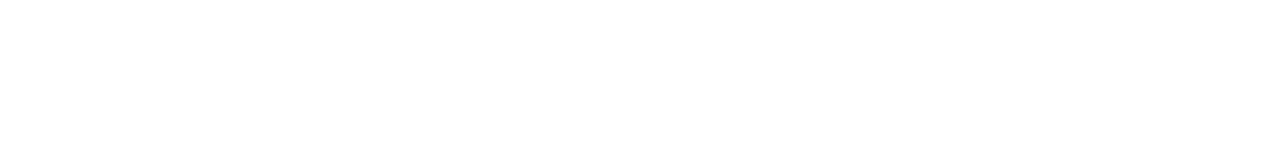
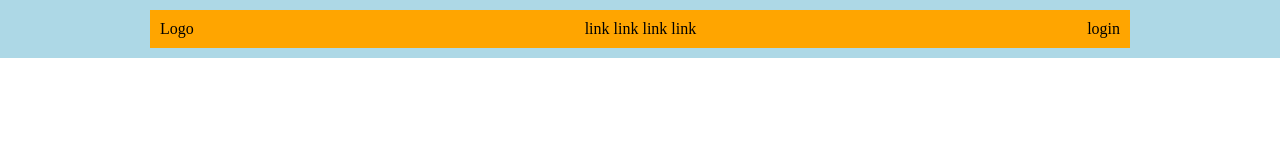
Before and after one commit to GabrielePazi/htmlcss-struttura-discord, a plain HTML site: page index.html in a window 1280 px wide. Drawn offline with Linux system fonts and the light colour scheme.

Commit message:
dimensiona e centra gli span nella nav

```diff
--- a/css/style.css
+++ b/css/style.css
@@ -3,3 +3,34 @@
     margin: 0;
     padding: 0;
 }
+
+nav {
+    background-color: lightblue;
+    padding: 10px 0px;
+}
+
+.flex-container {
+    background-color: orange;
+    max-width: 980px;
+    margin: auto;
+    padding: 10px;
+    display: flex;
+}
+
+.logo_container {
+    flex-grow: 1;
+    display: flex;
+    justify-content: flex-start;
+}
+
+.link_container {
+    flex-grow: 3;
+    display: flex;
+    justify-content: center;
+}
+
+.login_container {
+    flex-grow: 1;
+    display: flex;
+    justify-content: flex-end;
+}
--- a/index.html
+++ b/index.html
@@ -5,7 +5,21 @@
 </head>
 <body>
     <header>
+        <nav>
+            <div class="flex-container">
+                <div class="logo_container">
+                    <span>Logo</span>
+                </div>
 
+                <div class="link_container">
+                    <span>link link link link</span>
+                </div>
+
+                <div class="login_container">
+                    <span>login</span>
+                </div>
+            </div>
+        </nav>
     </header>
     <main>
 
```
